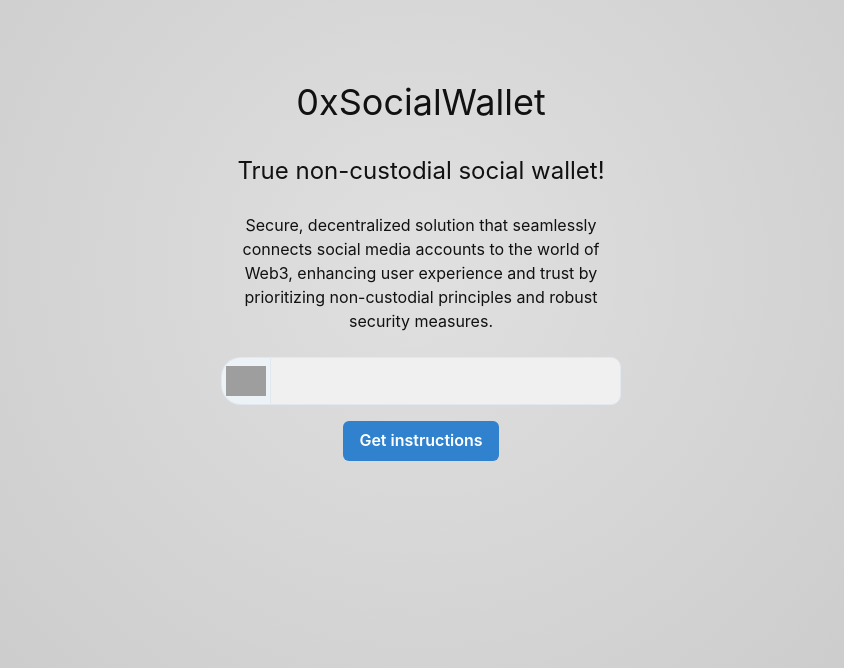
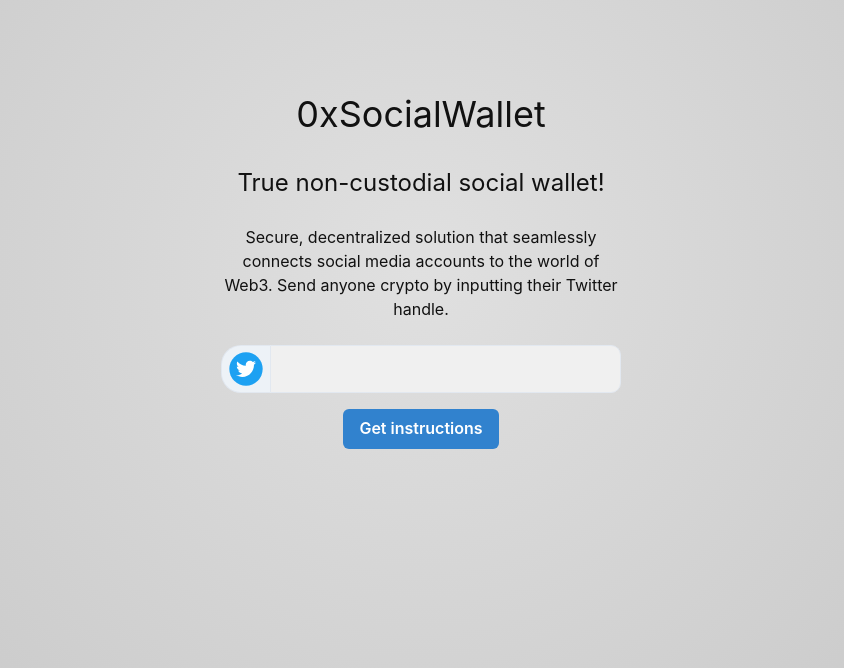
Before and after one commit to 0xGoodMorning/0x-social-wallet, a Next.js app: page / in a window 1280 px wide. Shown: the part 132-800 px from the top of the page, without its empty margins (219-1063 px from the left). Built offline with nearby package versions, Linux system fonts and the light colour scheme; grey boxes are pictures that could not be loaded.

Commit message:
Add: twitter logo + button

```diff
--- a/src/pages/index.js
+++ b/src/pages/index.js
@@ -59,9 +59,8 @@ export default function Home() {
           <Text fontSize="2xl">True non-custodial social wallet!</Text>
           <Text>
             Secure, decentralized solution that seamlessly connects social media
-            accounts to the world of Web3, enhancing user experience and trust
-            by prioritizing non-custodial principles and robust security
-            measures.
+            accounts to the world of Web3. Send anyone crypto by inputting their
+            Twitter handle.
           </Text>
 
           <FormControl onSubmit={handleSubmit}>
@@ -86,7 +85,12 @@ export default function Home() {
                 // TODO: Add autocomplete logic here
               />
             </InputGroup>
-            <Button type="submit" mt={4} colorScheme="blue">
+            <Button
+              type="submit"
+              mt={4}
+              colorScheme="blue"
+              _hover={{ bg: "blue.400", color: "white" }}
+            >
               Get instructions
             </Button>
           </FormControl>
```
Also changed, not shown: src/assets/twitter-logo.svg (added).
